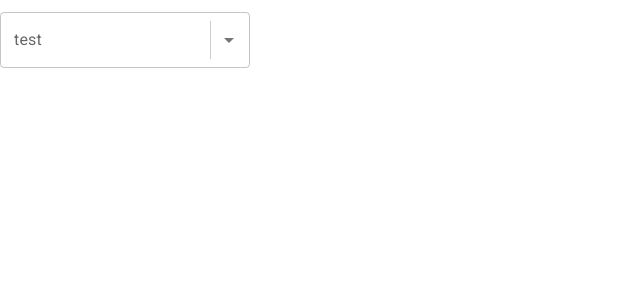
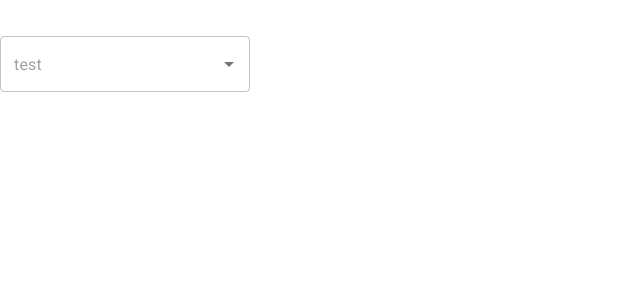
Before and after one commit to Laksh540/Weekday-application-platform, a React (Create React App) app: page / in a window 1280 px wide. Shown: the top 300 px of the page, without its empty margins (0-640 px from the left). Built offline with nearby package versions, Linux system fonts and the light colour scheme.

Commit message:
move the autocomplete code the dedicated page

```diff
--- a/src/App.css
+++ b/src/App.css
@@ -1,71 +1,3 @@
 .App {
   margin-top: 12px;
 }
-
-.autocomplete {
-  width: fit-content;
-  min-width: 250px;
-}
-
-.autocomplete:focus {
-  border: 1px solid gray !important;
-}
-
-/* to show the  autocomplete separator between clear and popup buttons  */
-.autocomplete .popupIndicator-separator .MuiAutocomplete-input {
-  border-radius: 0;
-  border-right: 1px solid rgb(204, 204, 204) !important;
-  /* margin-right: 6px; */
-  /* color: red; */
-}
-
-.autocomplete .popupIndicator-separator-after-clear-indicator {
-  border-radius: 0;
-  border-right: 1px solid rgb(204, 204, 204) !important;
-}
-
-/* .autocomplete .pop-indicator-padding {
-  padding-left: 6px;
-} */
-
-.autocomplete .autocomplete-chip-margin-right {
-  margin-right: 6px !important;
-}
-
-.autocomplete-chip-margin-right-0 {
-  margin-right: 0px !important;
-}
-
-.autocomplete-chip .MuiChip-deleteIcon {
-  color: #555555 !important;
-  width: 18px;
-  height: 18px;
-}
-
-.autocomplete-chip .MuiChip-deleteIcon:hover {
-  background: rgb(255, 189, 173);
-  color: rgb(222, 53, 11) !important;
-  border-radius: 4px;
-}
-
-.autocomplete .MuiAutocomplete-clearIndicator {
-  background: none !important;
-  visibility: visible !important;
-}
-
-.autocomplete .MuiAutocomplete-popupIndicator {
-  background: none !important;
-}
-
-/*  conditionally pass the border class to popup indicator */
-.autocomplete .MuiAutocomplete-popupIndicator-border-left {
-  border-radius: 0px !important;
-  border-left: 1px solid rgb(204, 204, 204) !important;
-  border-right: 0 !important;
-}
-
-.autocomplete .MuiAutocomplete-popupIndicator-border-right {
-  border-radius: 0px !important;
-  border-right: 1px solid rgb(204, 204, 204) !important;
-  border-left: 0 !important;
-}
--- a/src/App.js
+++ b/src/App.js
@@ -5,9 +5,10 @@ import "@fontsource/roboto/300.css";
 import "@fontsource/roboto/400.css";
 import "@fontsource/roboto/500.css";
 import "@fontsource/roboto/700.css";
-import { Autocomplete, Chip, TextField } from "@mui/material";
+import { Autocomplete, Chip, TextField, Typography } from "@mui/material";
 import CloseIcon from "@mui/icons-material/Close";
 import ArrowDropDownIcon from "@mui/icons-material/ArrowDropDown";
+import MultiSelect from "./Components/MultiSelect/MultiSelect";
 
 const options = [
   { name: "frontend", category: "engineering" },
@@ -30,6 +31,12 @@ function App() {
 
   return (
     <div className="App ">
+      {/* <div className="">
+        {value?.length > 0 ? (
+          <div>
+            <Typography className="">Favorites</Typography>
+          </div>
+        ) : null}
         <Autocomplete
           // disablePortal
           // defaultValue={null}
@@ -59,10 +66,14 @@ function App() {
               <div className=" test1">
                 <TextField
                   {...params}
-                label="test"
+                  // label="test"
                   className={` test  ${
                     value?.length === 0 ? "popupIndicator-separator" : ""
                   }`}
+                  placeholder={value?.length === 0 ? "Favorites" : ""}
+                  // lab
+                  // hiddenLabel
+                  // hidden
                 />
               </div>
             );
@@ -99,12 +110,20 @@ function App() {
               }`,
             },
           }}
-        onFocus={() => {
-          console.log("focus");
-        }}
-        onBlur={() => {
-          console.log("onBlur");
-        }}
+          openText="test2"
+        />
+      </div> */}
+
+      <MultiSelect
+        value={value}
+        options={options}
+        inputValue={inputValue}
+        optionLabel={"name"}
+        optionKey={"name"}
+        onChange={onChange}
+        onChangeInput={onChangeInputChange}
+        groupBy={"category"}
+        label={"test"}
       />
     </div>
   );
--- /dev/null
+++ b/src/Components/MultiSelect/MultiSelect.js
@@ -0,0 +1,106 @@
+import { useState } from "react";
+import { Autocomplete, Chip, TextField, Typography } from "@mui/material";
+import CloseIcon from "@mui/icons-material/Close";
+import selectClass from "./MultiSelect.module.css";
+
+// const options = [
+//   { name: "frontend", category: "engineering" },
+//   { name: "Backend", category: "engineering" },
+//   { name: "Product Manager", category: "product" },
+// ];
+const MultiSelect = (props) => {
+  //   const [value, setValue] = useState([]);
+  //   const [inputValue, setInputValue] = useState("");
+
+  const {
+    value,
+    inputValue,
+    options,
+    optionLabel,
+    optionKey,
+    onChange,
+    onChangeInput,
+    label,
+    groupBy,
+  } = props;
+
+  return (
+    <div className="">
+      <div className={selectClass?.["autocomplete-label"]}>
+        {value?.length > 0 ? (
+          <Typography className="">{label}</Typography>
+        ) : null}
+      </div>
+      <Autocomplete
+        multiple
+        id="combo-box-demo"
+        className={selectClass?.autocomplete}
+        filterSelectedOptions
+        value={value}
+        inputValue={inputValue}
+        isOptionEqualToValue={(option, value) => {
+          console.log(" isOptionEqualToValue value ", value);
+          console.log(" isOptionEqualToValue option ", option);
+          return option?.name === value?.name;
+        }}
+        onChange={onChange}
+        onInputChange={onChangeInput}
+        options={options}
+        groupBy={(option) => option?.[groupBy]} // to group by
+        getOptionLabel={(option) => option?.[optionLabel]} //   to show label
+        getOptionKey={(option) => option?.[optionKey]}
+        // sx={{ width: 300 }} // width
+        renderInput={(params) => {
+          // console.log("params", params);
+          return (
+            <TextField
+              {...params}
+              className={`   ${
+                value?.length === 0
+                  ? selectClass?.["popupIndicator-separator"]
+                  : selectClass?.["popupIndicator-separator"]
+              }`}
+              placeholder={value?.length === 0 ? label : ""}
+            />
+          );
+        }} // render input
+        renderTags={(eachValue, getTagProps) =>
+          eachValue.map((option, index) => (
+            // <div key={index}>
+            <Chip
+              // variant="outlined"
+              {...getTagProps({ index })}
+              className={`${selectClass?.["autocomplete-chip"]} ${
+                value?.length !== index - 1
+                  ? selectClass?.["autocomplete-chip-margin-right"]
+                  : selectClass?.["autocomplete-chip-margin-right-0"]
+              } `}
+              key={option?.name}
+              deleteIcon={<CloseIcon className=" " />}
+              label={option?.name}
+            />
+            // </div>
+          ))
+        } //  to display individual
+        clearIcon={<CloseIcon className=" " />}
+        componentsProps={{
+          popupIndicator: {
+            disableRipple: true,
+          },
+          clearIndicator: {
+            className: `${
+              value?.length > 0
+                ? selectClass?.[
+                    "popupIndicator-separator-after-clear-indicator"
+                  ]
+                : ""
+            } ${selectClass?.["MuiAutocomplete-clearIndicator"]}`,
+          },
+        }}
+        //   openText="test2"
+      />
+    </div>
+  );
+};
+
+export default MultiSelect;
--- /dev/null
+++ b/src/Components/MultiSelect/MultiSelect.module.css
@@ -0,0 +1,70 @@
+.autocomplete {
+  width: fit-content;
+  min-width: 250px;
+}
+.autocomplete-label {
+  height: 24px;
+}
+
+.autocomplete:focus {
+  border: 1px solid gray !important;
+}
+
+/* to show the  autocomplete separator between clear and popup buttons  */
+.autocomplete .popupIndicator-separator .MuiInputBase-input {
+  border-radius: 0;
+  border-right: 1px solid rgb(204, 204, 204) !important;
+  /* margin-right: 6px; */
+  /* color: red; */
+}
+
+.autocomplete .popupIndicator-separator-after-clear-indicator {
+  border-radius: 0;
+  border-right: 1px solid rgb(204, 204, 204) !important;
+}
+
+/* .autocomplete .pop-indicator-padding {
+    padding-left: 6px;
+  } */
+
+.autocomplete .autocomplete-chip-margin-right {
+  margin-right: 6px !important;
+}
+
+.autocomplete-chip-margin-right-0 {
+  margin-right: 0px !important;
+}
+
+.autocomplete-chip .MuiChip-deleteIcon {
+  color: #555555 !important;
+  width: 18px;
+  height: 18px;
+}
+
+.autocomplete-chip .MuiChip-deleteIcon:hover {
+  background: rgb(255, 189, 173);
+  color: rgb(222, 53, 11) !important;
+  border-radius: 4px;
+}
+
+.autocomplete .MuiAutocomplete-clearIndicator {
+  background: none !important;
+  visibility: visible !important;
+}
+
+.autocomplete .MuiAutocomplete-popupIndicator {
+  background: none !important;
+}
+
+/*  conditionally pass the border class to popup indicator */
+.autocomplete .MuiAutocomplete-popupIndicator-border-left {
+  border-radius: 0px !important;
+  border-left: 1px solid rgb(204, 204, 204) !important;
+  border-right: 0 !important;
+}
+
+.autocomplete .MuiAutocomplete-popupIndicator-border-right {
+  border-radius: 0px !important;
+  border-right: 1px solid rgb(204, 204, 204) !important;
+  border-left: 0 !important;
+}
--- /dev/null
+++ b/src/Components/MultiSelect/package.json
@@ -0,0 +1,3 @@
+{
+  "main": "MultiSelect.js"
+}
```
Lines whose indentation alone changed are shown as unchanged.
